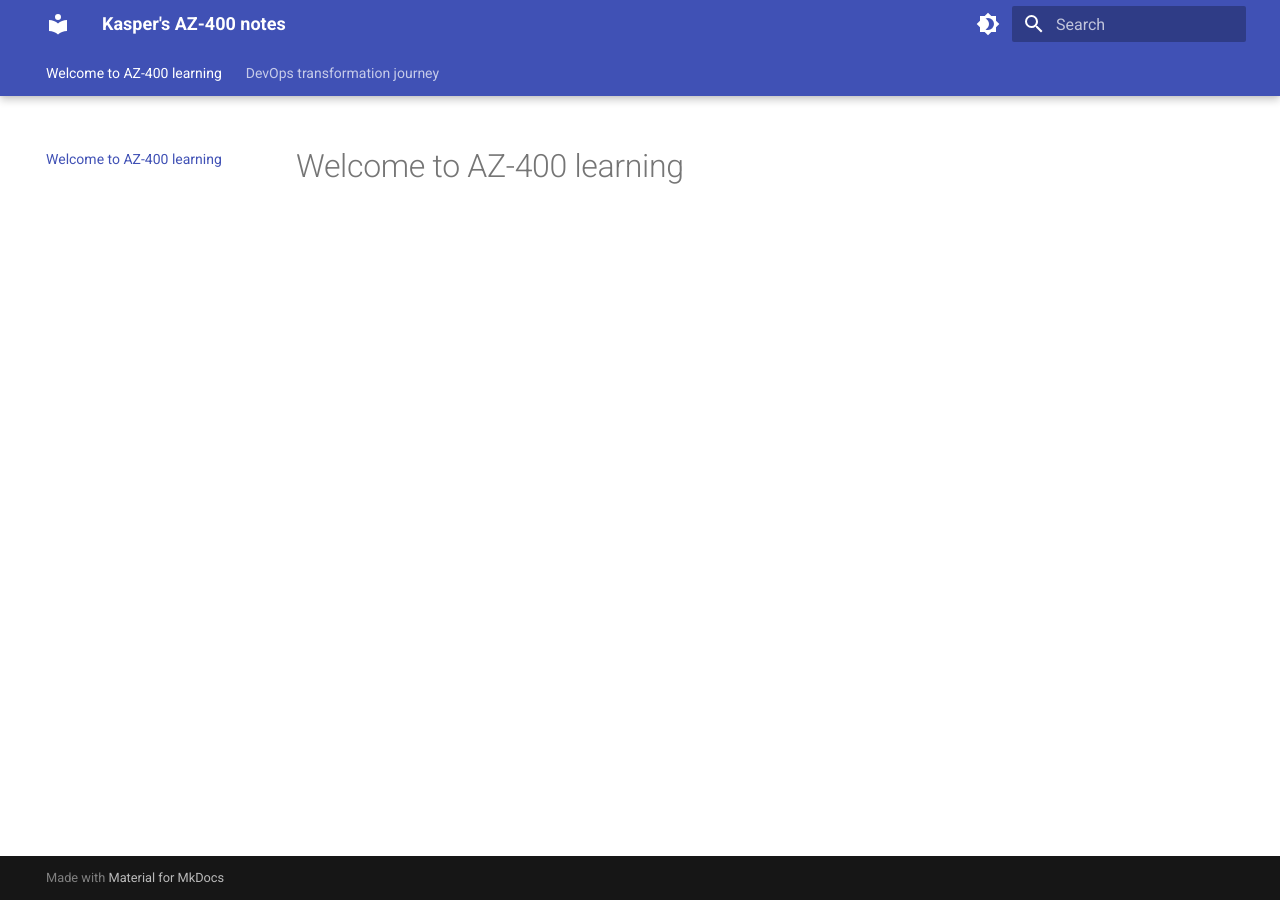
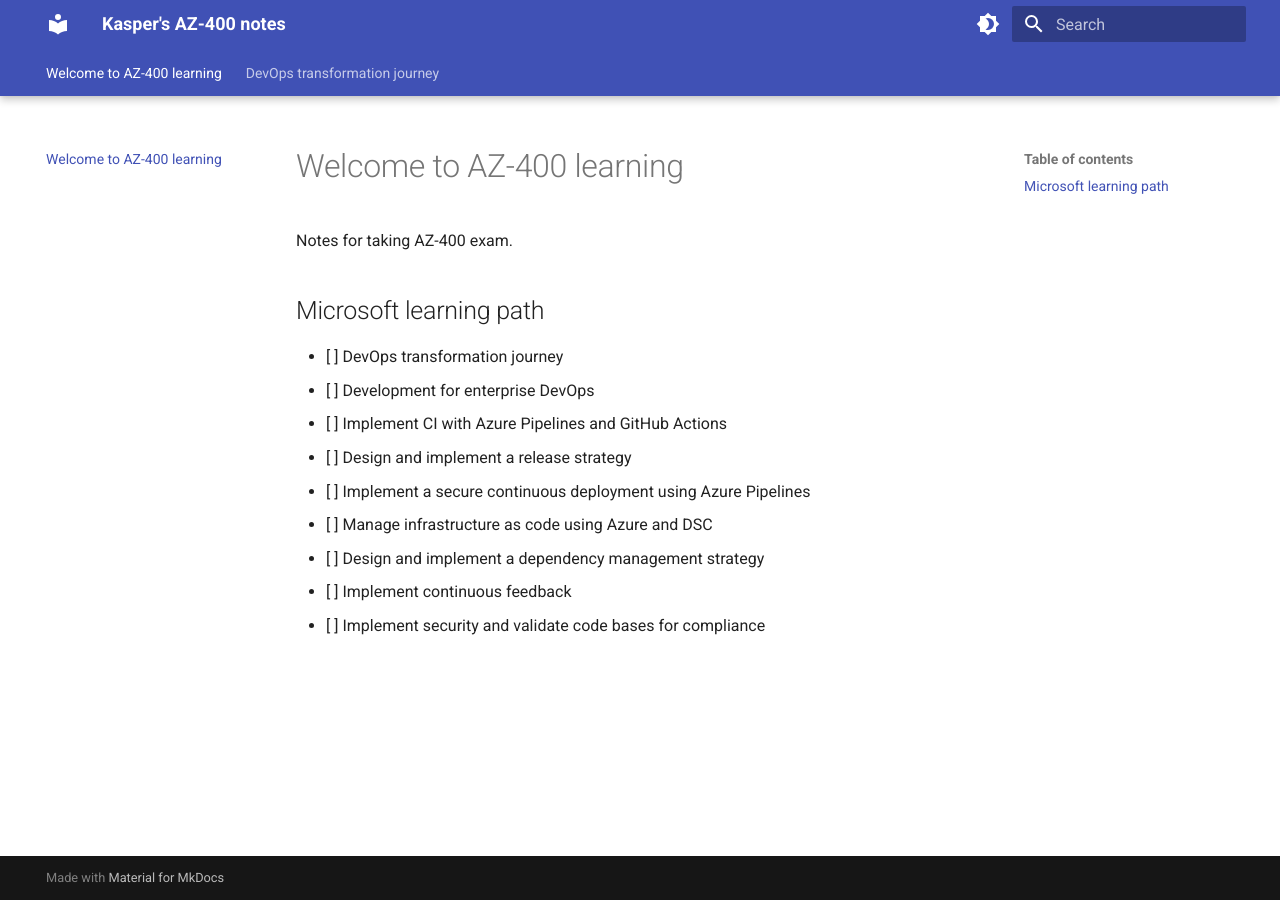
Before and after one commit to KasperKornak/AZ-400-learning, an MkDocs documentation site: the page built from MicrosoftLearningPath/index.md, in a window 1280 px wide. Built offline with MkDocs 1.6.1 and Material for MkDocs 9.7.7, drawn with Linux system fonts in a browser that asks for light colours.

Commit message:
more first module notes

```diff
--- a/MicrosoftLearningPath/index.md
+++ b/MicrosoftLearningPath/index.md
@@ -1 +1,13 @@
 # Welcome to AZ-400 learning
+Notes for taking AZ-400 exam.
+
+## Microsoft learning path
+- [ ] DevOps transformation journey
+- [ ] Development for enterprise DevOps
+- [ ] Implement CI with Azure Pipelines and GitHub Actions
+- [ ] Design and implement a release strategy
+- [ ] Implement a secure continuous deployment using Azure Pipelines
+- [ ] Manage infrastructure as code using Azure and DSC
+- [ ] Design and implement a dependency management strategy
+- [ ] Implement continuous feedback
+- [ ] Implement security and validate code bases for compliance
```
Also changed, not shown: MicrosoftLearningPath/DevOps-transformation-journey/Agile planning with GitHub Projects and Azure Boards.md (added, +22 -0 lines), MicrosoftLearningPath/DevOps-transformation-journey/Choosing the DevOps tools.md (added, +18 -0 lines), MicrosoftLearningPath/DevOps-transformation-journey/Describing types of source control systems.md (added, +25 -0 lines), MicrosoftLearningPath/DevOps-transformation-journey/Introduction to source control.md (added, +29 -0 lines).
